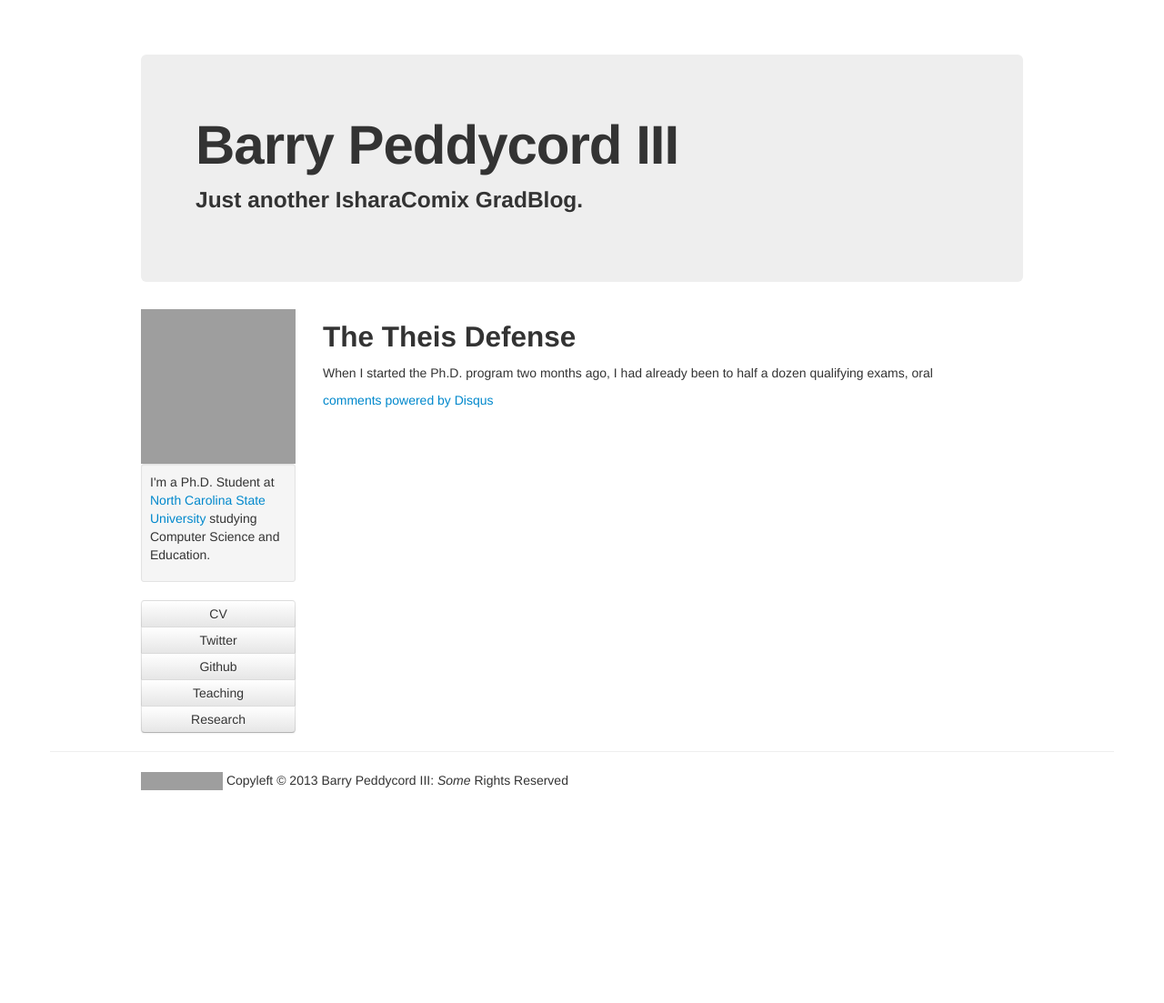
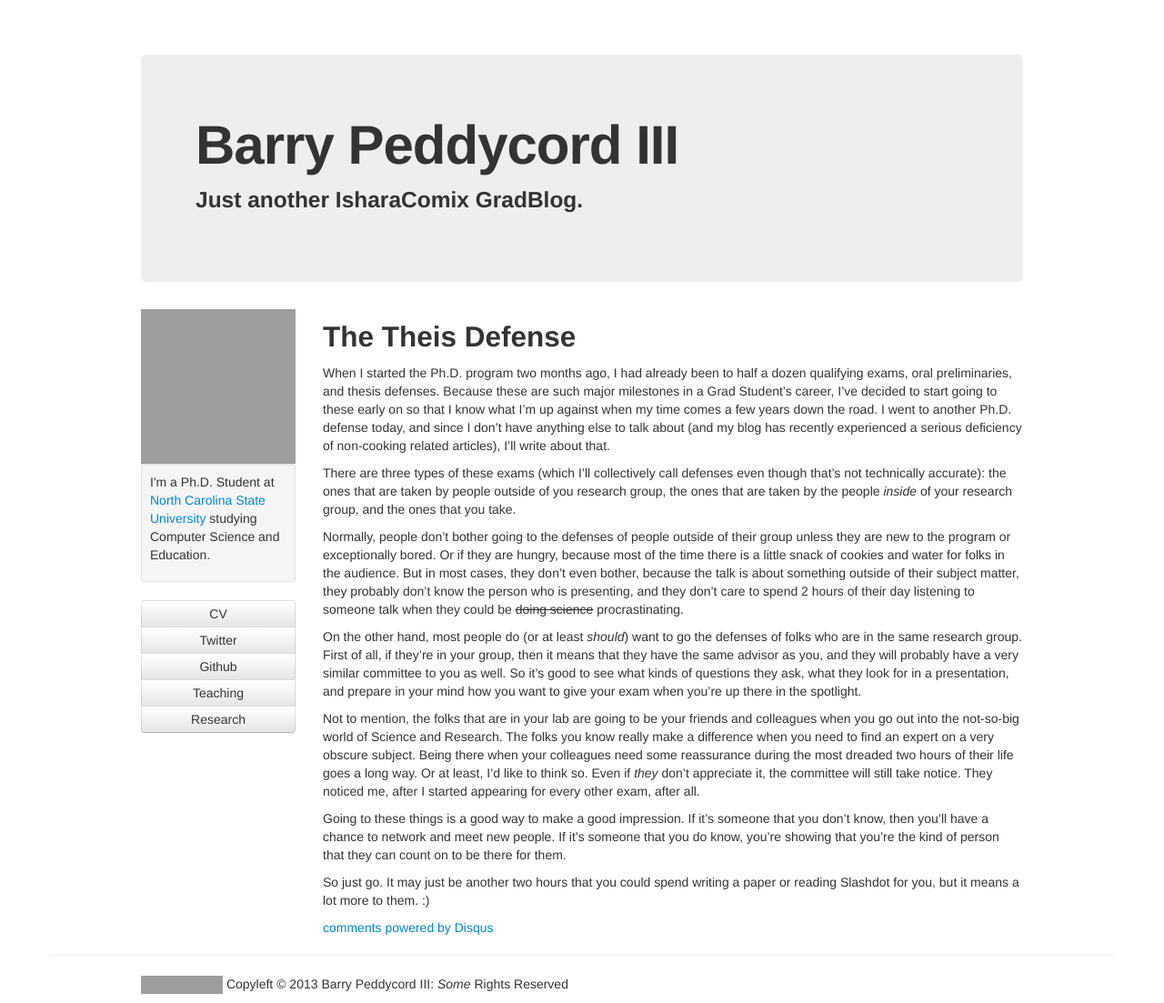
Before and after one commit to isharacomix/oldsite, a Jekyll site: the page built from _posts/2011-10-14-the-thesis-defense.md, in a window 1280 px wide. Shown: the whole page at 91% size. Built offline with Jekyll 4.4.1, drawn with Linux system fonts in a browser that asks for light colours; comment, search, counter and statistics services are not loaded; before the commit the page ends 900 px from its top, so only the background shows below that; grey boxes are pictures that could not be loaded.

Commit message:
another broken blog post. i need to do these one by one now.

```diff
--- a/_posts/2011-10-14-the-thesis-defense.md
+++ b/_posts/2011-10-14-the-thesis-defense.md
@@ -3,4 +3,16 @@ layout: post
 title: The Theis Defense
 ---
 
-When I started the Ph.D. program two months ago, I had already been to half a dozen qualifying exams, oral
+When I started the Ph.D. program two months ago, I had already been to half a dozen qualifying exams, oral preliminaries, and thesis defenses. Because these are such major milestones in a Grad Student's career, I've decided to start going to these early on so that I know what I'm up against when my time comes a few years down the road. I went to another Ph.D. defense today, and since I don't have anything else to talk about (and my blog has recently experienced a serious deficiency of non-cooking related articles), I'll write about that.
+
+There are three types of these exams (which I'll collectively call defenses even though that's not technically accurate): the ones that are taken by people outside of you research group, the ones that are taken by the people *inside* of your research group, and the ones that you take.
+
+Normally, people don't bother going to the defenses of people outside of their group unless they are new to the program or exceptionally bored. Or if they are hungry, because most of the time there is a little snack of cookies and water for folks in the audience. But in most cases, they don't even bother, because the talk is about something outside of their subject matter, they probably don't know the person who is presenting, and they don't care to spend 2 hours of their day listening to someone talk when they could be <del>doing science</del> procrastinating.
+
+On the other hand, most people do (or at least *should*) want to go the defenses of folks who are in the same research group. First of all, if they're in your group, then it means that they have the same advisor as you, and they will probably have a very similar committee to you as well. So it's good to see what kinds of questions they ask, what they look for in a presentation, and prepare in your mind how you want to give your exam when you're up there in the spotlight.
+
+Not to mention, the folks that are in your lab are going to be your friends and colleagues when you go out into the not-so-big world of Science and Research. The folks you know really make a difference when you need to find an expert on a very obscure subject. Being there when your colleagues need some reassurance during the most dreaded two hours of their life goes a long way. Or at least, I'd like to think so. Even if *they* don't appreciate it, the committee will still take notice. They noticed me, after I started appearing for every other exam, after all.
+
+Going to these things is a good way to make a good impression. If it's someone that you don't know, then you'll have a chance to network and meet new people. If it's someone that you do know, you're showing that you're the kind of person that they can count on to be there for them.
+
+So just go. It may just be another two hours that you could spend writing a paper or reading Slashdot for you, but it means a lot more to them. :)
```
Also changed, not shown: _posts/2011-10-15-backbreaking-community-service.md (+0 -14 lines).
